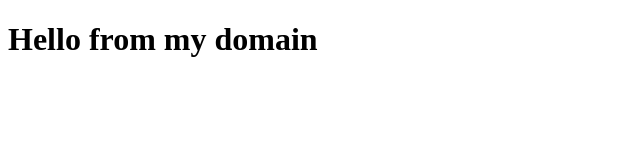
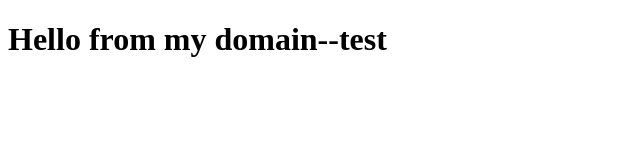
Before and after one commit to esmaeil-deh/web.github.io, a plain HTML site: page index.html in a window 1280 px wide. Shown: the full height of the page, 0-640 px from the left. Drawn offline with Linux system fonts and the light colour scheme.

Commit message:
Update index.html

```diff
--- a/index.html
+++ b/index.html
@@ -4,6 +4,6 @@
   <title>My Website</title>
 </head>
 <body>
-  <h1>Hello from my domain</h1>
+  <h1>Hello from my domain--test </h1>
 </body>
 </html>
```
